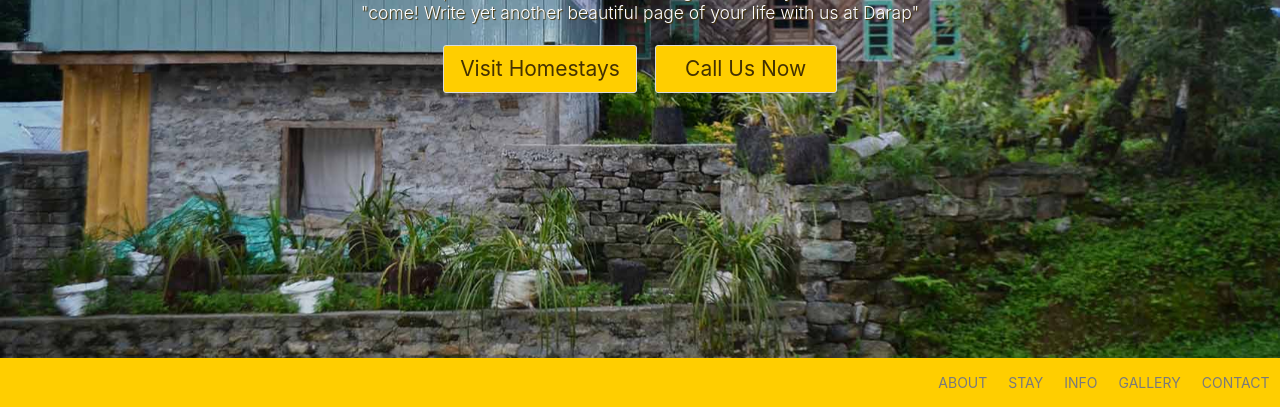
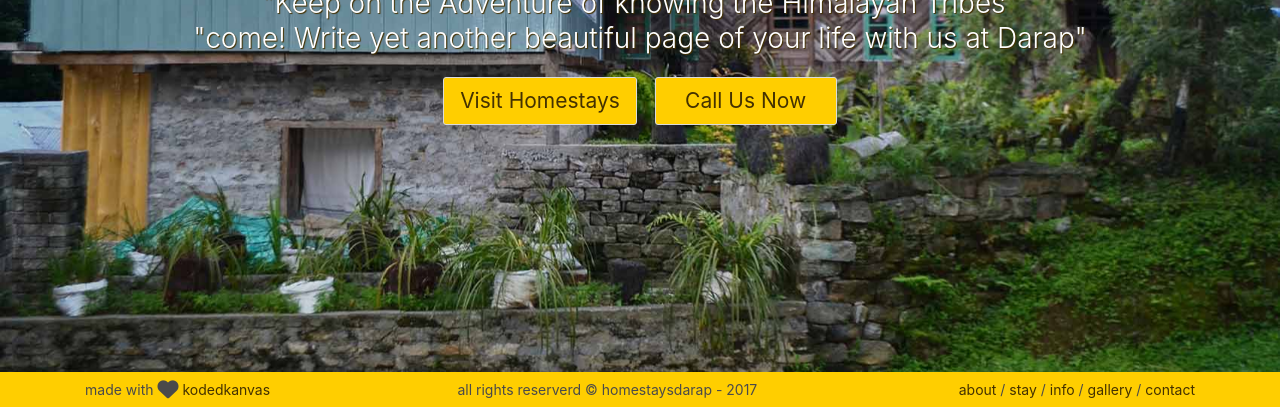
Before and after one commit to kodedkanvasofficials/homestaysdarap, a plain HTML site: page index.html in a window 1280 px wide. Shown: the part 393-800 px from the top of the page. Drawn offline with Linux system fonts and the light colour scheme.

Commit message:
pages changed

```diff
--- a/index.html
+++ b/index.html
@@ -48,16 +48,16 @@
         <div class="nav-left">
           <a class="nav-item">
             <div class="logo">
-               <a href="index.html"> <img src="images/logo.svg" alt="logo"> </a>
+              <a href="index.html"> <img src="images/logo.svg" alt="logo"> </a>
             </div>
           </a>
         </div>
         <span class="nav-toggle">
           <span></span>
-          <span></span>
-          <span></span>
+        <span></span>
+        <span></span>
         </span>
-          <div class="nav-right nav-menu" id="nav-menu">
+        <div class="nav-right nav-menu" id="nav-menu">
         <a class="nav-item " href="/about.html">about</a>
         <a class="nav-item " href="/stay.html">stay</a>
         <a class="nav-item " href="/info.html">info</a>
@@ -71,29 +71,37 @@
   <!-- Hero content: will be in the middle -->
   <div class="hero-body">
     <div class="container has-text-centered">
-        <h1 class="title">
+      <h1 class="title is-1 is-spaced">
     Adventure at Darap
 </h1>
-<h2 class="subtitle">
+<h2 class="subtitle is-3">
     "Keep on the Adventure of knowing the Himalayan Tribes" <br> "come! Write yet another beautiful page of your life with
     us at Darap"
 </h2>
 
-<ul>
-    <li class="is-inline"><a class="button is-large">visit homestays</a></li>
-    <li class="is-inline"><a class="button is-large">call us now</a></li>
-</ul>
+<a class="button is-large">visit homestays</a>
+<a class="button is-large">call us now</a>
     </div>
   </div>
 
   <!-- Hero footer: will stick at the bottom -->
   <div class="hero-foot">
-    <div class="nav-right nav-menu" id="nav-menu">
-        <a class="nav-item " href="/about.html">about</a>
-        <a class="nav-item " href="/stay.html">stay</a>
-        <a class="nav-item " href="/info.html">info</a>
-        <a href="/gallary.html" class="nav-item ">gallery</a>
-        <a href="/contact.html" class="nav-item ">contact</a>
-</div>
+    <div class="container">
+      <span class="powered">made with <i class="fa fa-heart"></i> <a href="http://kodedkanvas.com/">kodedkanvas</a> </span>
+      <span class="copy"> all rights reserverd &copy; homestaysdarap - 2017 </span>
+      <span class="foot-menu">
+          <a class="" href="/about.html">about</a> /
+          <a class="" href="/stay.html">stay</a> /
+          <a class="" href="/info.html">info</a> /
+          <a class="" href="/gallary.html">gallery</a> /
+          <a class="" href="/contact.html">contact</a>
+      </span>
+    </div>
   </div>
 </section>
+<script src="js/jquery-2.2.0.min.js"></script>
+<script src="js/script.js"></script>
+<script src="https://use.fontawesome.com/fda2333012.js"></script>
+</body>
+
+</html>
```
Also changed, not shown: about.html (+3 -4 lines), contact.html (+3 -4 lines), gallary.html (+3 -4 lines), info.html (+3 -4 lines), news.html (+3 -4 lines), stay.html (+4 -5 lines).
